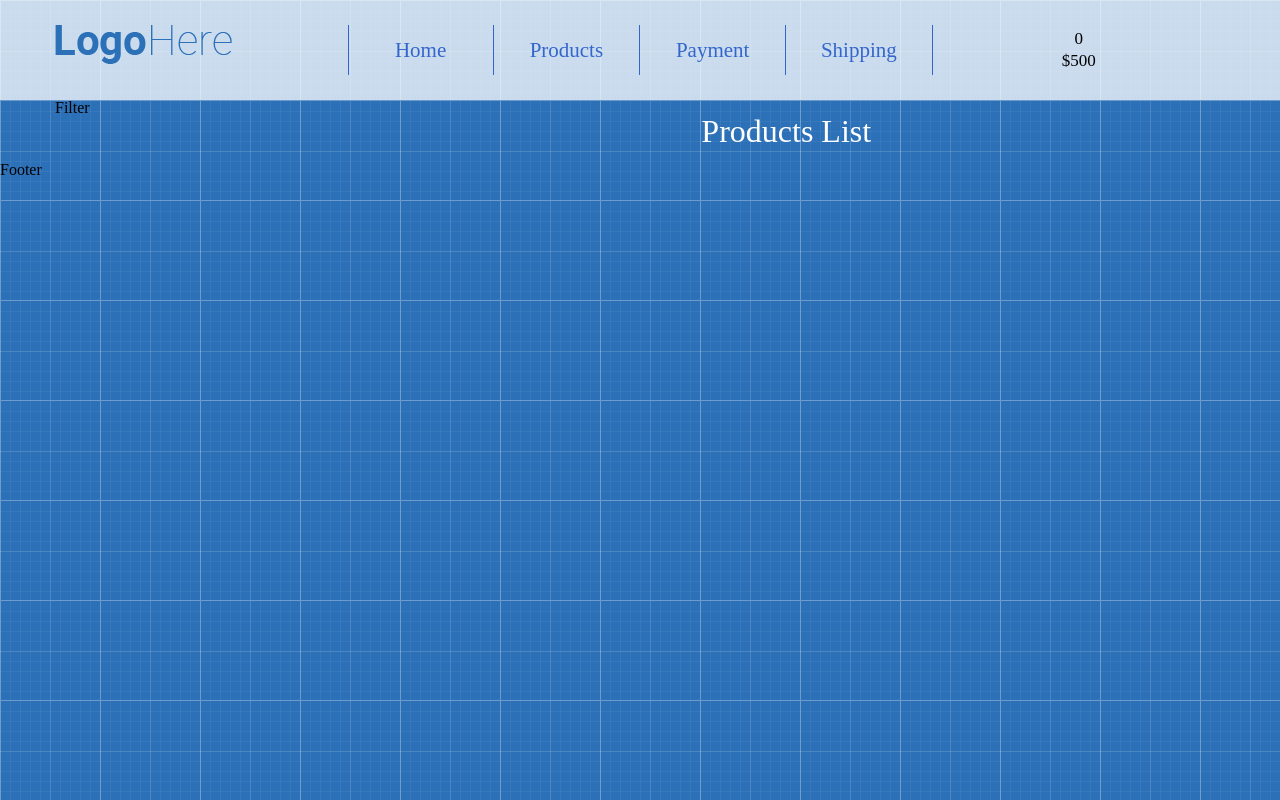
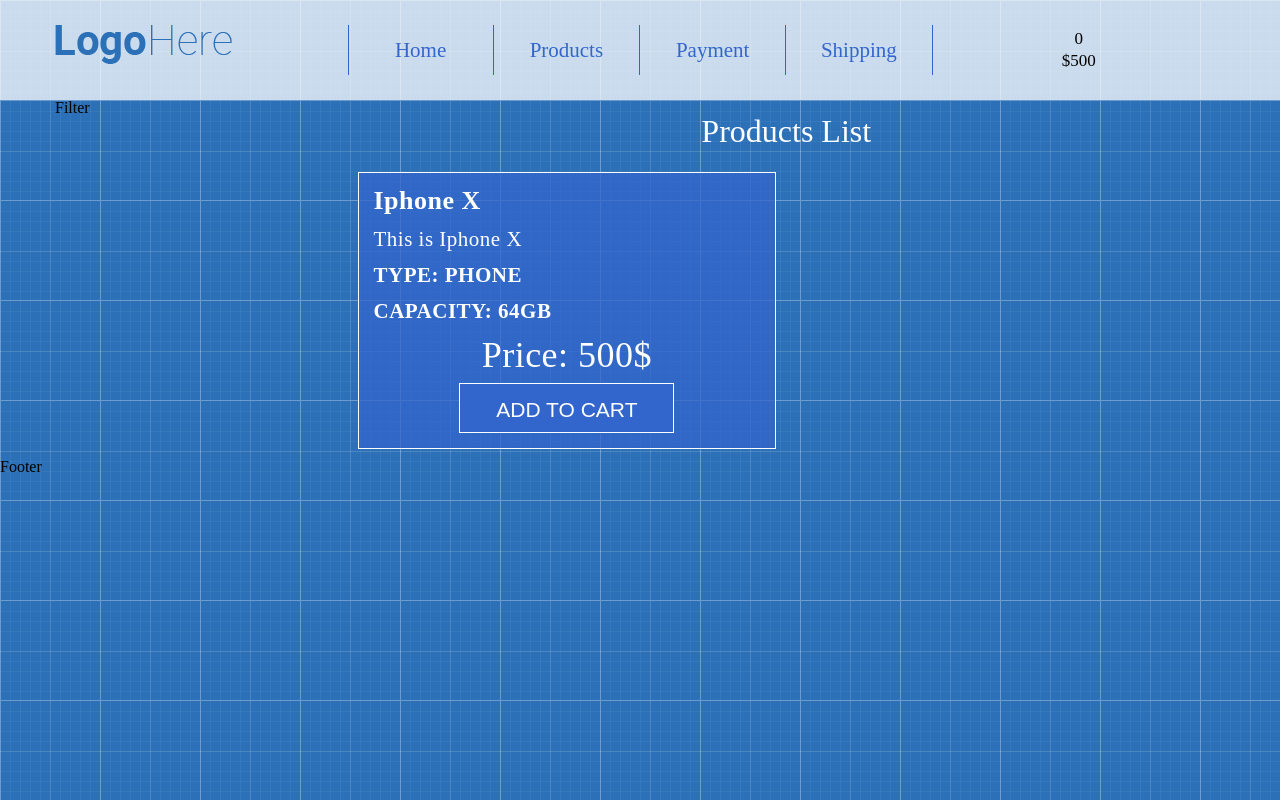
Before and after one commit to dimonkatri4/shop-project, a React (Create React App) app: page / in a window 1280 px wide. Built offline with nearby package versions, Linux system fonts and the light colour scheme.

Commit message:
added ProductListItem and stylization him

```diff
--- /dev/null
+++ b/src/App/Main/Products/ProductListItem.css
@@ -0,0 +1,45 @@
+.product-list-item {
+    color:white;
+    border:1px solid white;
+    padding:15px;
+    margin: 10px;
+    background: rgba(51,102,204,0.75);
+    font-size: 21px;
+    letter-spacing: 0.5px;
+
+}
+.product-title {
+    font-size: 26px;
+    margin-bottom: 15px;
+    font-weight: bold;
+}
+.product-description {
+    font-weight: 300;
+    margin-bottom: 15px;
+}
+.product-features {
+    font-weight: bold;
+    text-transform: uppercase;
+    margin-bottom: 15px;
+}
+.btn-add-to-cart {
+    text-transform: uppercase;
+    font-size: 21px;
+    background: #3366cc;
+    width: 215px;
+    height: 50px;
+    line-height: 50px;
+    margin: 0 auto;
+    display: block;
+    color:white;
+    border: 1px solid white;
+}
+.btn-add-to-cart:hover {
+    cursor: pointer;
+    background: #6699cc;
+}
+.product-price {
+    font-size: 36px;
+    text-align: center;
+    margin: 10px 0;
+}
--- /dev/null
+++ b/src/App/Main/Products/ProductListItem.js
@@ -0,0 +1,17 @@
+import React from 'react'
+import './ProductListItem.css'
+
+const ProductListItem = () => {
+    return(
+        <div className="product-list-item">
+            <div className="product-title">Iphone X</div>
+            <div className="product-description">This is Iphone X</div>
+            <div className="product-features">Type: phone</div>
+            <div className="product-features">Capacity: 64Gb</div>
+            <div className="product-price">Price: 500$</div>
+            <button className="btn btn-add-to-cart"> Add to cart</button>
+        </div>
+    )
+}
+
+export default ProductListItem
--- a/src/App/Main/Products/ProductsList.js
+++ b/src/App/Main/Products/ProductsList.js
@@ -1,9 +1,15 @@
 import React from 'react'
+import ProductListItem from './ProductListItem'
 
 const ProductsList = () => {
     return (
         <div>
             <h1 className="page-title">Products List</h1>
+            <div className="row">
+                <div className="col-lg-6">
+                    <ProductListItem/>
+                </div>
+            </div>
         </div>
     )
 }
```
